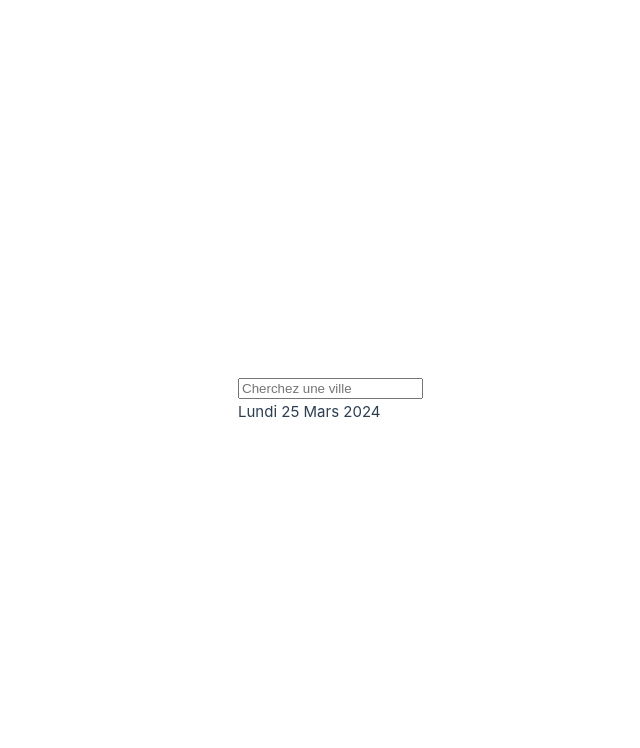
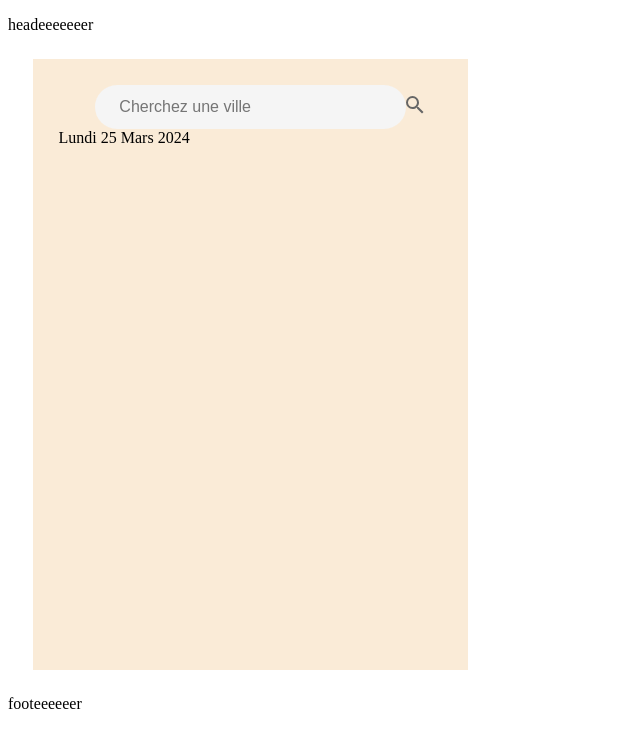
Before and after one commit to SegoleneLazarus/projet_web, a Vue app: page / in a window 1280 px wide. Shown: the top 748 px of the page, without its empty margins (0-640 px from the left). Built offline with nearby package versions, Linux system fonts and the light colour scheme.

Commit message:
je mène une vie d'assassin

```diff
--- a/src/App.vue
+++ b/src/App.vue
@@ -4,7 +4,7 @@
 
     <main>
 
-      <carteMeteo/>
+      <AppHolder/>
 
     </main>
 
@@ -14,11 +14,11 @@
 
 <script type="module">
 
-  import carteMeteo from './components/CarteMeteo.vue';
+  import AppHolder from './components/AppHolder.vue';
 
   export default{
     name:"app",
-    components: { carteMeteo }
+    components: { AppHolder }
   }
 
 </script>
--- a/src/assets/base.css
+++ /dev/null
@@ -1,86 +0,0 @@
-/* color palette from <https://github.com/vuejs/theme> */
-:root {
-  --vt-c-white: #ffffff;
-  --vt-c-white-soft: #f8f8f8;
-  --vt-c-white-mute: #f2f2f2;
-
-  --vt-c-black: #181818;
-  --vt-c-black-soft: #222222;
-  --vt-c-black-mute: #282828;
-
-  --vt-c-indigo: #2c3e50;
-
-  --vt-c-divider-light-1: rgba(60, 60, 60, 0.29);
-  --vt-c-divider-light-2: rgba(60, 60, 60, 0.12);
-  --vt-c-divider-dark-1: rgba(84, 84, 84, 0.65);
-  --vt-c-divider-dark-2: rgba(84, 84, 84, 0.48);
-
-  --vt-c-text-light-1: var(--vt-c-indigo);
-  --vt-c-text-light-2: rgba(60, 60, 60, 0.66);
-  --vt-c-text-dark-1: var(--vt-c-white);
-  --vt-c-text-dark-2: rgba(235, 235, 235, 0.64);
-}
-
-/* semantic color variables for this project */
-:root {
-  --color-background: var(--vt-c-white);
-  --color-background-soft: var(--vt-c-white-soft);
-  --color-background-mute: var(--vt-c-white-mute);
-
-  --color-border: var(--vt-c-divider-light-2);
-  --color-border-hover: var(--vt-c-divider-light-1);
-
-  --color-heading: var(--vt-c-text-light-1);
-  --color-text: var(--vt-c-text-light-1);
-
-  --section-gap: 160px;
-}
-
-@media (prefers-color-scheme: dark) {
-  :root {
-    --color-background: var(--vt-c-black);
-    --color-background-soft: var(--vt-c-black-soft);
-    --color-background-mute: var(--vt-c-black-mute);
-
-    --color-border: var(--vt-c-divider-dark-2);
-    --color-border-hover: var(--vt-c-divider-dark-1);
-
-    --color-heading: var(--vt-c-text-dark-1);
-    --color-text: var(--vt-c-text-dark-2);
-  }
-}
-
-*,
-*::before,
-*::after {
-  box-sizing: border-box;
-  margin: 0;
-  font-weight: normal;
-}
-
-body {
-  min-height: 100vh;
-  color: var(--color-text);
-  background: var(--color-background);
-  transition:
-    color 0.5s,
-    background-color 0.5s;
-  line-height: 1.6;
-  font-family:
-    Inter,
-    -apple-system,
-    BlinkMacSystemFont,
-    'Segoe UI',
-    Roboto,
-    Oxygen,
-    Ubuntu,
-    Cantarell,
-    'Fira Sans',
-    'Droid Sans',
-    'Helvetica Neue',
-    sans-serif;
-  font-size: 15px;
-  text-rendering: optimizeLegibility;
-  -webkit-font-smoothing: antialiased;
-  -moz-osx-font-smoothing: grayscale;
-}
--- a/src/assets/main.css
+++ b/src/assets/main.css
@@ -1,35 +1,58 @@
-@import './base.css';
+/* //////////// CARTE METEO /////////////// */
 
-#app {
-  max-width: 1280px;
-  margin: 0 auto;
-  padding: 2rem;
-  font-weight: normal;
+#carteMeteo{
+  width: 30vw;
+  height: 70vh;
+  background-color: antiquewhite;
+  margin: 2%;
+  padding: 2%;
 }
 
-a,
-.green {
-  text-decoration: none;
-  color: hsla(160, 100%, 37%, 1);
-  transition: 0.4s;
-  padding: 3px;
+.search-box{
+    width: 100%;
+    display: flex;
+    flex-direction: row;
+    align-items: center;
 }
 
-@media (hover: hover) {
-  a:hover {
-    background-color: hsla(160, 100%, 37%, 0.2);
-  }
+.search-bar{
+  width: 60%;
+  margin: 0 auto;
+  height: 2.8rem;
+  background: #f5f5f5;
+  outline: none;
+  border: none;
+  border-radius: 1.625rem;
+  padding: 0 3.5rem 0 1.5rem;
+  font-size: 1rem;
 }
 
-@media (min-width: 1024px) {
-  body {
-    display: flex;
-    place-items: center;
-  }
+#searchQuerySubmit {
+  width: 3.5rem;
+  height: 2.8rem;
+  margin-left: -3.5rem;
+  background: none;
+  border: none;
+  outline: none;
+}
 
-  #app {
-    display: grid;
-    grid-template-columns: 1fr 1fr;
-    padding: 0 2rem;
-  }
+#searchQuerySubmit:hover {
+  cursor: pointer;
 }
+
+
+
+/* //////////// RESULTATS METEO /////////////// */
+
+#resultatsMeteo{
+
+
+}
+
+#weather_wrap{
+
+}
+
+#weather_box{
+
+}
--- /dev/null
+++ b/src/components/AppHolder.vue
@@ -0,0 +1,33 @@
+<script setup>
+import Date from './Date.vue';
+import RechercheMeteo from './RechercheMeteo.vue';
+import ResultatsMeteo from './ResultatsMeteo.vue';
+import villesEnregistrees from './VillesEnregistrees.vue';
+import carteMeteo from './CarteMeteo.vue';
+import Header from './Header.vue';
+import Footer from './Footer.vue';
+import { fetchWeather } from '../service/api/weatherRepository.js';
+
+</script>
+
+
+<template>
+    <div id="AppHolder">
+        <Header></Header>
+        <carteMeteo></carteMeteo>
+        <Footer></Footer>
+    </div>
+</template>
+
+
+<script>
+    export default {
+    name: 'AppHolder',
+    methods:{
+        async getDataWeather(){
+            this.dataWeather = await fetchWeather(this.query);
+            console.log(this.dataWeather);
+        },
+    }
+    }
+</script>
--- a/src/components/CarteMeteo.vue
+++ b/src/components/CarteMeteo.vue
@@ -16,6 +16,10 @@ import { fetchWeather } from '../service/api/weatherRepository.js';
             v-model="query"
             @keydown.enter="getDataWeather"
             />
+            <button id="searchQuerySubmit" class="search-button" type="submit" name="searchQuerySubmit" @click="getDataWeather">
+            <svg style="width:24px;height:24px" viewBox="0 0 24 24"><path fill="#666666" d="M9.5,3A6.5,6.5 0 0,1 16,9.5C16,11.11 15.41,12.59 14.44,13.73L14.71,14H15.5L20.5,19L19,20.5L14,15.5V14.71L13.73,14.44C12.59,15.41 11.11,16 9.5,16A6.5,6.5 0 0,1 3,9.5A6.5,6.5 0 0,1 9.5,3M9.5,5C7,5 5,7 5,9.5C5,12 7,14 9.5,14C12,14 14,12 14,9.5C14,7 12,5 9.5,5Z" />
+            </svg>
+            </button>
 
         </div>
 
@@ -57,13 +61,16 @@ export default {
             savedCities: ref(JSON.parse(localStorage.getItem(localStorageKey)) || []),
         }
     },
+    //faire un emit??
     methods:{
         async getDataWeather(){
             this.dataWeather = await fetchWeather(this.query);
             console.log(this.dataWeather);
         },
         addCityToSaved() { //vérifier les majuscules
+            this.query = this.query.toUpperCase();
             if (this.query && !this.savedCities.includes(this.query)) {
+
                 this.savedCities.push(this.query);
                 localStorage.setItem(localStorageKey, JSON.stringify(this.savedCities));
                 this.query = ''; // Clear the input field after adding the city
--- /dev/null
+++ b/src/components/Footer.vue
@@ -0,0 +1,14 @@
+<template>
+    <div id="footer">
+        <footer>
+            <p>footeeeeeer</p>
+        </footer>
+    </div>
+</template>
+
+
+<script>
+    export default {
+    name: 'Footer',
+    }
+</script>
--- /dev/null
+++ b/src/components/Header.vue
@@ -0,0 +1,15 @@
+<template>
+    <div id="header">
+        <header>
+            <p>headeeeeeeer</p>
+        </header>
+
+    </div>
+</template>
+
+
+<script>
+    export default {
+    name: 'Header',
+    }
+</script>
```
Also changed, not shown: src/components/ResultatsMeteo.vue (+4 -4 lines).
